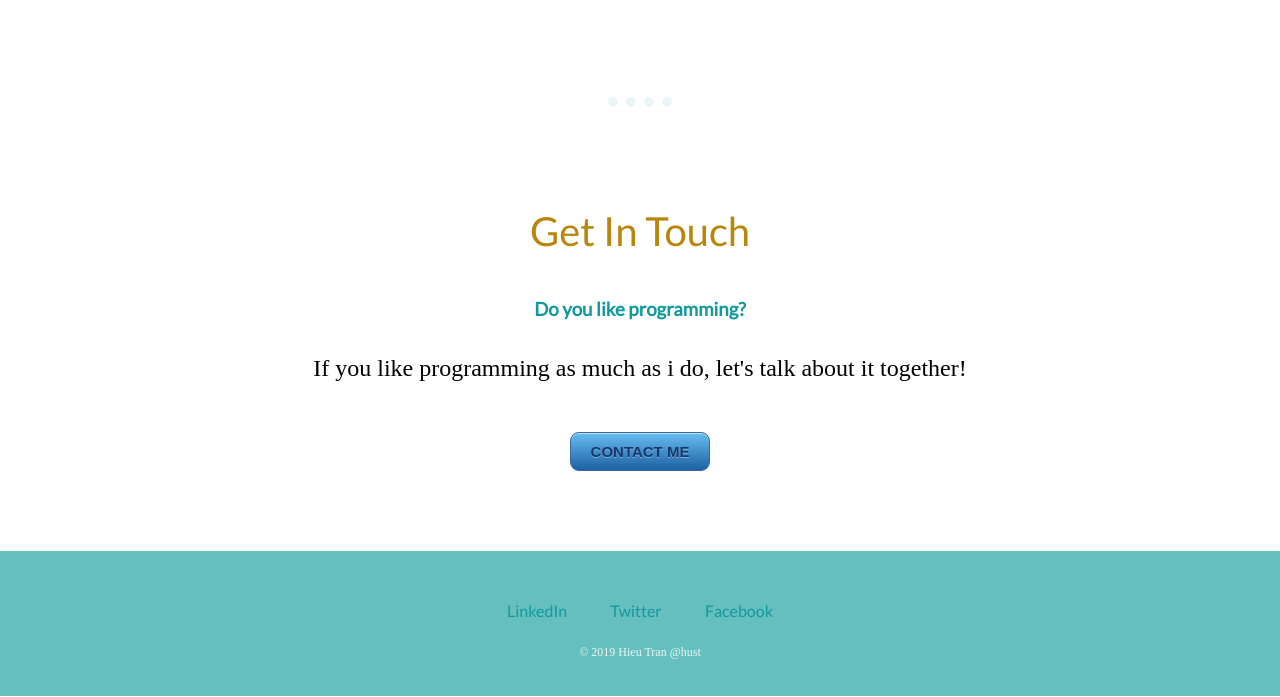
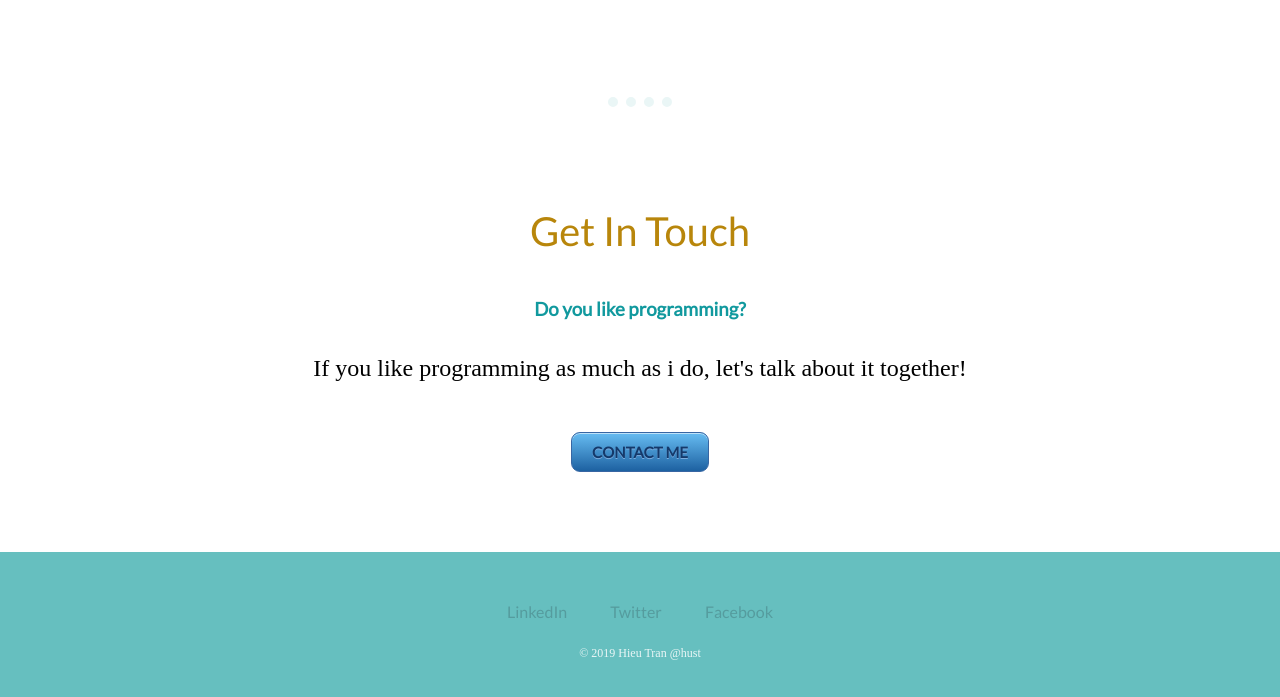
Before and after one commit to Wizard2069/mySite, a plain HTML site: page index.html in a window 1280 px wide. Shown: the part 2376-3073 px from the top of the page. Drawn offline with Linux system fonts and the light colour scheme; a web font is replaced by a local one.

Commit message:
Add css file

```diff
--- a/css/styles.css
+++ b/css/styles.css
@@ -20,6 +20,10 @@ h2 {
 
 h3, a {
     color: #11999E;
+}
+
+a:hover {
+    color: #9aeeeb;
 }
 
 hr {
@@ -104,7 +108,7 @@ p {
     display:inline-block;
     cursor:pointer;
     color:#14396a;
-    font-family:Arial;
+    font-family: 'Lato', sans-serif;
     font-size:15px;
     font-weight:bold;
     padding:10px 20px;
@@ -126,7 +130,7 @@ p {
 }
 
 .footer-link {
-    color: #11999e;
+    color: #559c9e;
     margin: 10px 20px;
     text-decoration: none;
 }
```
